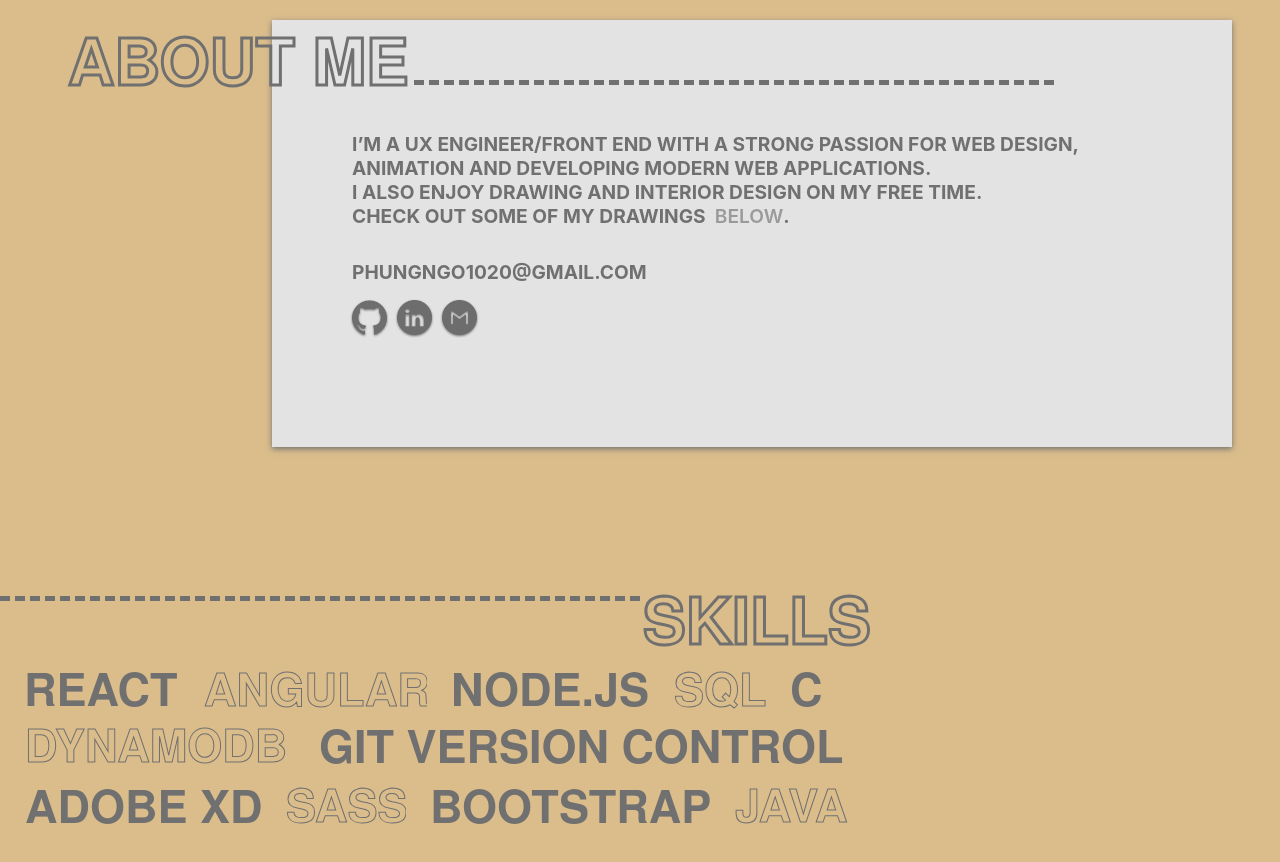
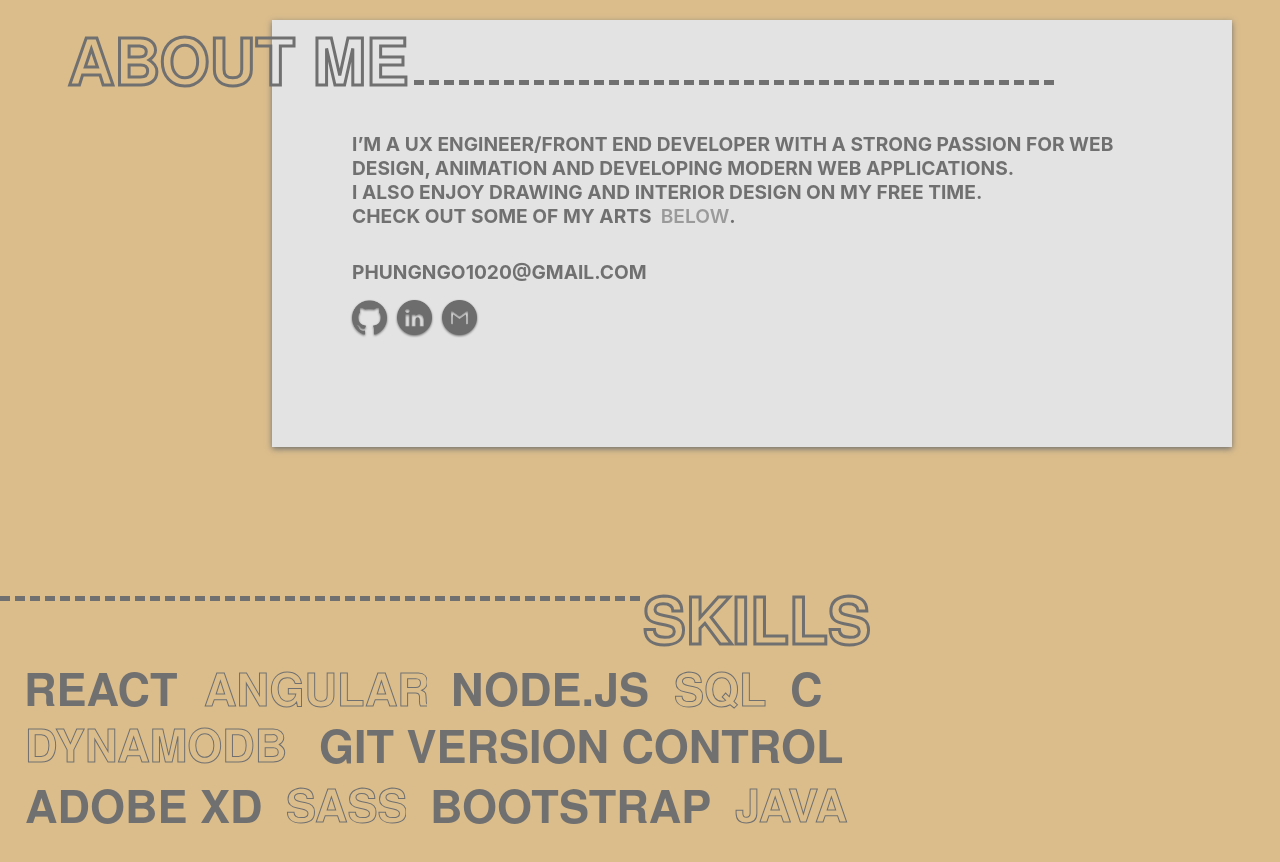
Before and after one commit to phungngo1020/portfolio2022, a React (Create React App) app: page / in a window 1280 px wide. Shown: the part 880-1742 px from the top of the page. Built offline with nearby package versions, Linux system fonts and the light colour scheme.

Commit message:
Fixed About Me

```diff
--- a/src/Components/About/AboutMe.js
+++ b/src/Components/About/AboutMe.js
@@ -45,12 +45,12 @@
         >
           <div className="about-card" style={{ padding: "7rem 5rem" }}>
             <h4>
-              I’M A UX ENGINEER/FRONT END WITH A STRONG PASSION FOR WEB DESIGN,
+              I’M A UX ENGINEER/FRONT END DEVELOPER WITH A STRONG PASSION FOR WEB DESIGN,
               ANIMATION AND DEVELOPING MODERN WEB APPLICATIONS.
             </h4>
             <h4>I ALSO ENJOY DRAWING AND INTERIOR DESIGN ON MY FREE TIME.</h4>
             <h4>
-              CHECK OUT SOME OF MY DRAWINGS &nbsp;
+              CHECK OUT SOME OF MY ARTS &nbsp;
               <a href="#arts" style={{ color: "#9a9a9a" }}>
                 BELOW
               </a>
```
